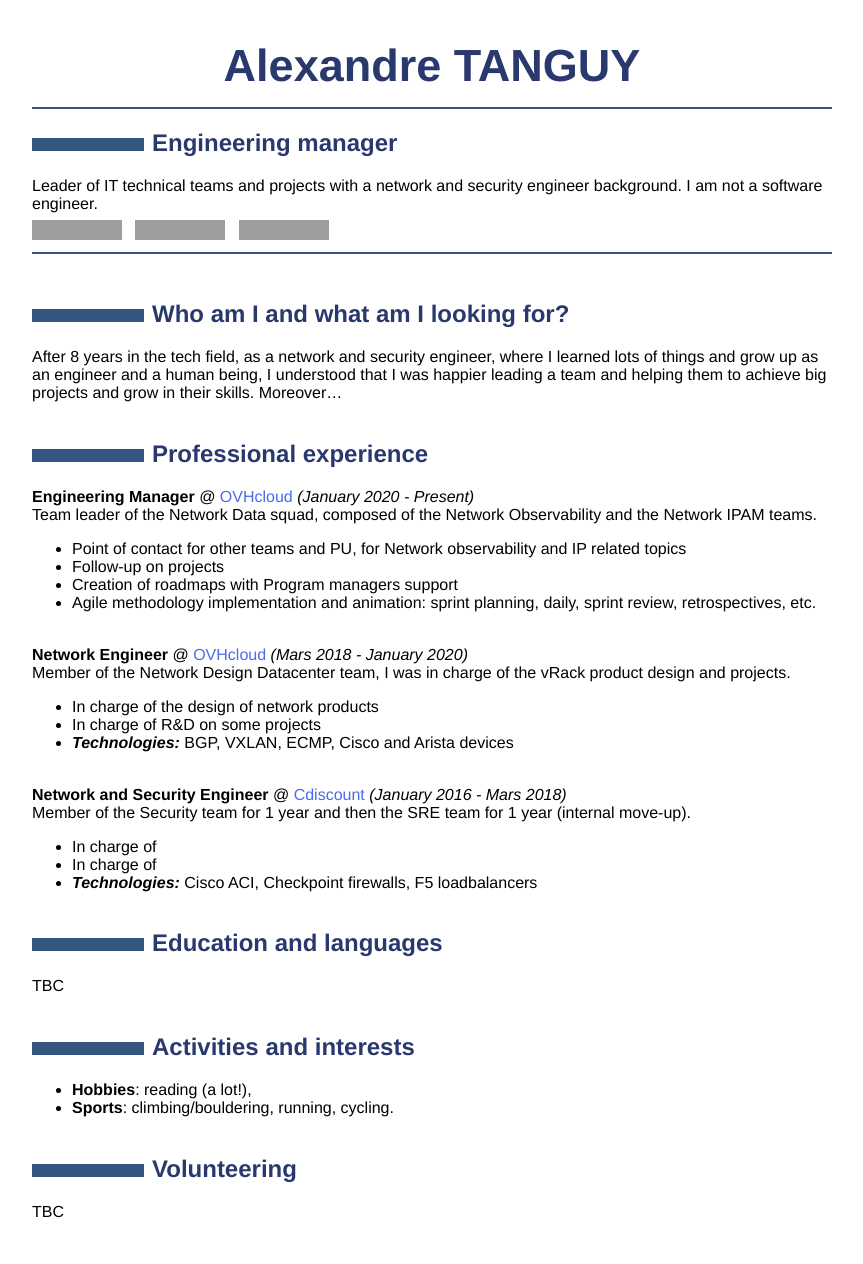
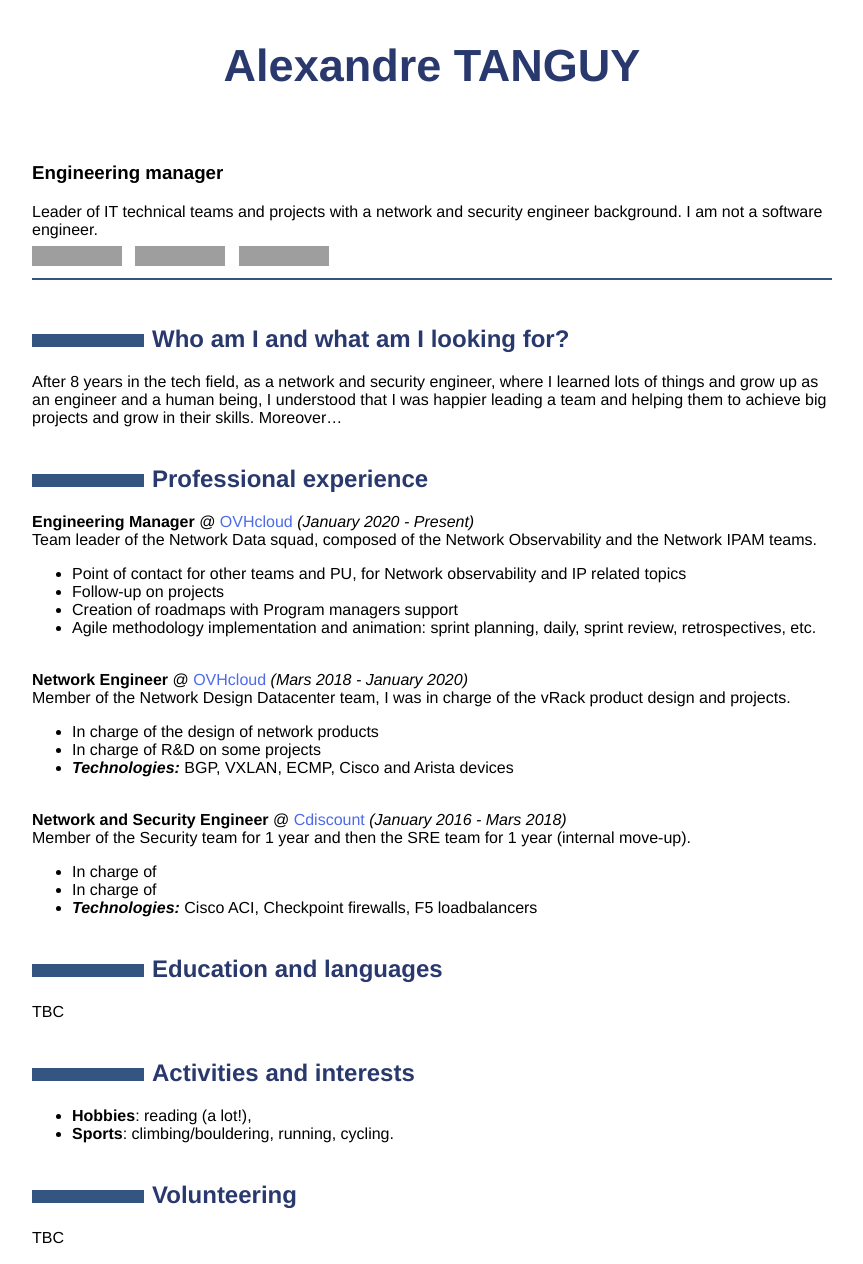
Before and after one commit to hikatanguy/cv, a Jekyll site: the page out/cv_alexandre_tanguy.html, which Jekyll copies as it is, in a window 1280 px wide. Shown: the whole page, without its empty margins (208-1071 px from the left). Built offline with Jekyll 4.4.1, drawn with Linux system fonts in a browser that asks for light colours; before the commit the page ends 1238 px from its top, so only the background shows below that; grey boxes are pictures that could not be loaded.

```diff
--- a/out/cv_alexandre_tanguy.html
+++ b/out/cv_alexandre_tanguy.html
@@ -15,8 +15,8 @@
 </head>
 <body>
 <h1 id="alexandre-tanguy">Alexandre TANGUY</h1>
-<hr />
-<h2 id="engineering-manager">Engineering manager</h2>
+<p><br ><br ></p>
+<h3 id="engineering-manager">Engineering manager</h3>
 <p>Leader of IT technical teams and projects with a network and security engineer background. I am not a software engineer. <br ></p>
 <p><a href="https://github.com/hikatanguy/cv/raw/main/out/cv_alexandre_tanguy.pdf"><img src="https://img.shields.io/badge/PDF-267CB9?style=for-the-badge&amp;logo=docusign" /></a>   <a href="mailto:alexandre@tanguy.pro"><img src="https://img.shields.io/badge/Email-267CB9?style=for-the-badge&amp;logo=maildotru" /></a>   <a href="https://www.linkedin.com/in/alexandretanguy/"><img src="https://img.shields.io/badge/LinkedIn-267CB9?style=for-the-badge&amp;logo=linkedin" /></a> <br></p>
 <hr />
```
Also changed, not shown: 2 other files.
